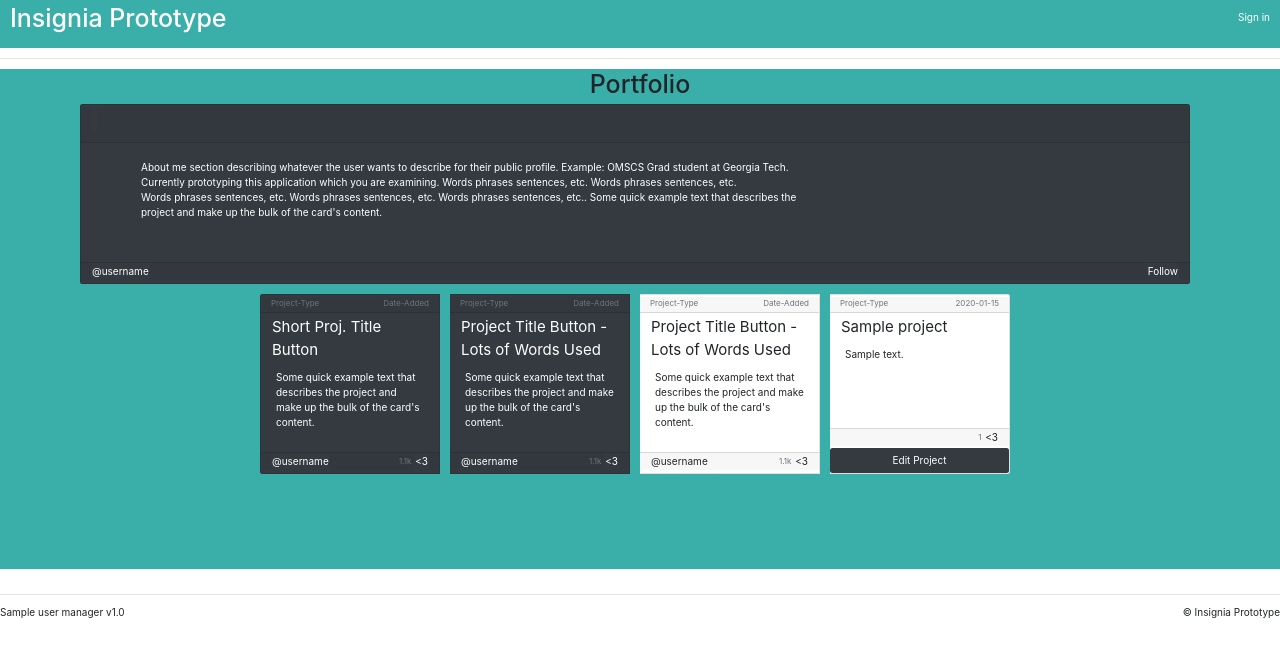
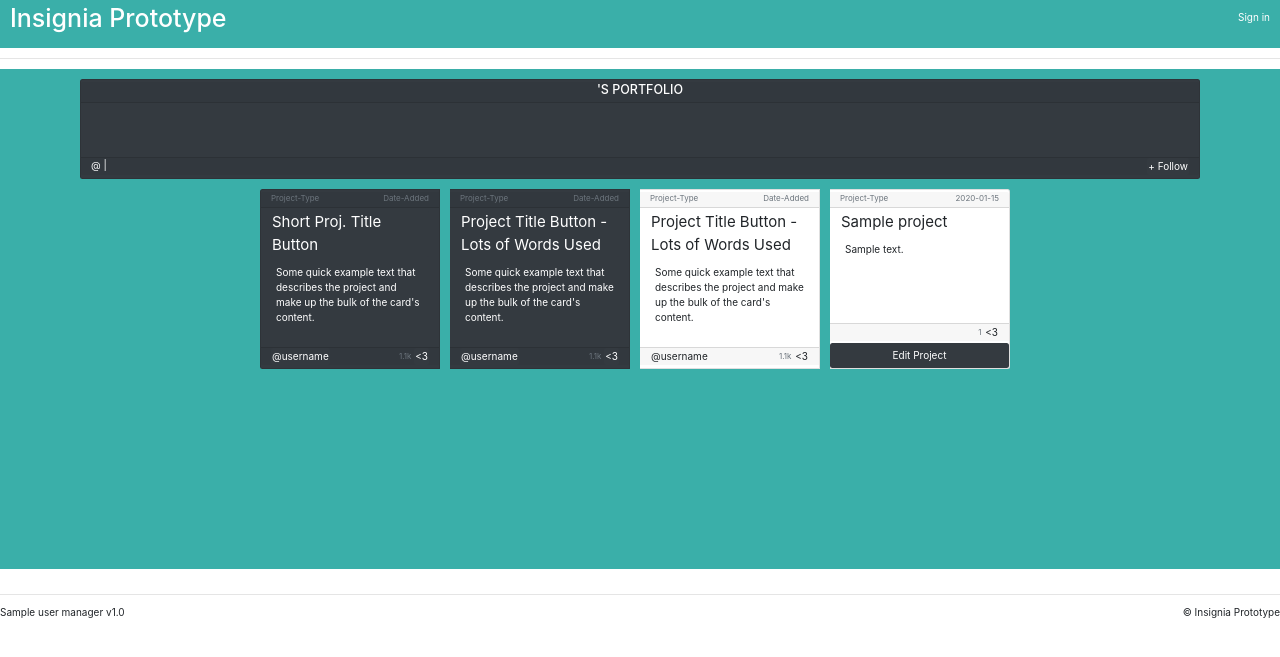
Before and after one commit to dylanfloyd/digital-portfolio-networking, a Python web app: template app/templates/main/portfolio.html in a window 1280 px wide. Shown: the top 657 px of the page. Run offline with Jinja, Linux system fonts and the light colour scheme; the template is opened without the code that fills it: most values are stand-ins (such as "Sample title", 1, 10 or a date in 2020); some libraries are stand-ins or nearby versions.

Commit message:
portfolio bio is now dynamically loaded and able to be edited in settings

```diff
--- a/app/templates/main/portfolio.html
+++ b/app/templates/main/portfolio.html
@@ -5,7 +5,7 @@
 {#    {{% user_projects=select * from  }}#}
     {% from "common/form_macros.html" import render_card %}
 
-    <h1 style="text-align: center">Portfolio</h1>
+{#    <h1 style="text-align: center">Portfolio</h1>#}
 {#    <p>Profile Button: First Last</p>#}
 {#    <p>Description: Words words word words word word words words.</p>#}
 {#    <p><a href="{{ url_for('user.change_password') }}">Change password</a></p>#}
@@ -14,28 +14,26 @@
 
 {#    <div id="-div" style="background-color: #3AAFA9; min-width: max-content; padding-bottom: 1rem"></div>#}
 
-    <div class="card text-white bg-dark mb-3 mr-3" style="min-width: max-content; min-height: 18rem">
+    <div class="card text-white bg-dark mt-3 mb-3 mr-3" style="width: 100%; min-height: 10rem">
         <div class="card-header mt-1 mb-1" style="padding: 0; padding-bottom: 0.25rem;">
-            <h5 class="card-title ml-3 mr-3">
-                <a href="https://www.google.com" target="_blank" class="btn btn text-white text-left bg-dark" style="padding: 0; font-size: 1.5rem; white-space: pre-wrap">{{ current_user.first_name }} {{ current_user.last_name }}</a>
-            </h5>
+            <h5 class="card-title ml-3 mr-3 mb-1 text-center">{{ current_user.first_name.upper() }} {{ current_user.last_name.upper() }}'S PORTFOLIO</h5>
         </div>
+
         <div class="card-body" style="padding: 0">
-            <p class="card-text ml-4 mr-4" style="white-space: pre-wrap">
-                About me section describing whatever the user wants to describe for their public profile. Example: OMSCS Grad student at Georgia Tech.
-                Currently prototyping this application which you are examining. Words phrases sentences, etc. Words phrases sentences, etc.
-                Words phrases sentences, etc. Words phrases sentences, etc. Words phrases sentences, etc.. Some quick example text that describes the
-                project and make up the bulk of the card's content.
-            </p>
+            <p class="card-text ml-4 mr-4 text-center" style="white-space: pre-wrap">{{ current_user.bio }}</p>
         </div>
         <div class="card-footer mt-1 mb-1" style="padding: 0">
-            <div class="pull-left ml-3">
-                <a href="https://www.google.com" target="_blank" class="btn btn text-white bg-dark" style="padding: 0">
-                    @username
-                </a>
+{#            <div class="pull-left ml-3">#}
+{#                <p class="pull-left">| {{ current_user.email }}</p>#}
+{#                <a href="https://www.google.com" target="_blank" class="btn btn text-white bg-dark" style="padding: 0">#}
+{#                    @{{ current_user.username }}#}
+{#                </a>#}
+{#            </div>#}
+            <div class="pull-left ml-3 mb-0 text-center">
+                <p class="mb-0">@{{ current_user.username }} | {{ current_user.email }}</p>
             </div>
             <div class="pull-right mr-3">
-                <a href="#" class="btn text-white bg-dark" style="padding: 0">Follow</a>
+                <a href="#" class="btn text-white bg-dark" style="padding: 0"> + Follow</a>
             </div>
         </div>
     </div>
@@ -114,35 +112,6 @@
             </div>
         </div>
 
-{#       <div class="card bg-white mb-3 mr-3" style="max-width: 18rem; min-width: 18rem; min-height: 18rem; text-color: #3AAFA9">#}
-{#            <div class="card-header mt-1 mb-1" style="padding: 0; padding-bottom: 0.25rem;">#}
-{#                <small class="text-muted pull-left ml-3">Project-Type</small>#}
-{#                <small class="text-muted pull-right mr-3">{{ project.date_added.strftime('%Y-%m-%d') }}</small>#}
-{#            </div>#}
-{#            <div class="card-body" style="padding: 0">#}
-{#                <h5 class="card-title ml-3 mr-3">#}
-{#                    <a href="{{ project.proj_link }}" target="_blank" class="btn text-left" style="padding: 0; font-size: 1.5rem; white-space: pre-wrap">{{ project.proj_title }}</a>#}
-                    {#                    <a href="https://www.google.com" target="_blank" class="btn text-left" style="padding: 0; font-size: 1.5rem; white-space: pre-wrap">{{ project.proj_title }}</a>#}
-                {#                    <a href="https://www.google.com" target="_blank" class="btn text-left" style="padding: 0; font-size: 1.5rem; white-space: pre-wrap">Short Proj. Title Button</a>#}
-{#                </h5>#}
-{##}
-{#                <p class="card-text ml-4 mr-4">{{ project.proj_desc }}</p>#}
-{#                <p class="card-text ml-4 mr-4">Some quick example text that describes the project and make up the bulk of the card's content.</p>#}
-{#            </div>#}
-{#            <div class="card-footer mt-1 mb-1" style="padding: 0">#}
-{#                <div class="pull-left ml-3">#}
-{#                    <a href="#" target="_blank" class="btn" style="padding: 0">#}
-{#                        {{ current_user.email }}#}
-{#                        @username#}
-{#                    </a>#}
-{#                </div>#}
-{#                <div class="pull-right mr-3">#}
-{#                    <small class="text-muted">1.1k</small>#}
-{#                    <a href="#" class="btn" style="padding: 0"><3</a>#}
-{#                </div>#}
-{#            </div>#}
-{#            <a href="/main/edit_project" class="btn text-white bg-dark">Edit Project</a>#}
-{#        </div>#}
 
         {% for project in projects %}
             {{ render_card(project, current_user) }}
--- a/app/templates/main/user_settings.html
+++ b/app/templates/main/user_settings.html
@@ -15,7 +15,7 @@
 
     {{ render_field(form.last_name, tabindex=250) }}
 
-    {{ render_field(form.user_bio, tabindex=240) }}
+    {{ render_field(form.bio, tabindex=240) }}
 
     {{ render_submit_field(form.submit, tabindex=280) }}
 
```
Also changed, not shown: app/commands/init_db.py (+23 -5 lines), app/models/project_models.py (+0 -34 lines), app/models/user_models.py (+6 -5 lines).
